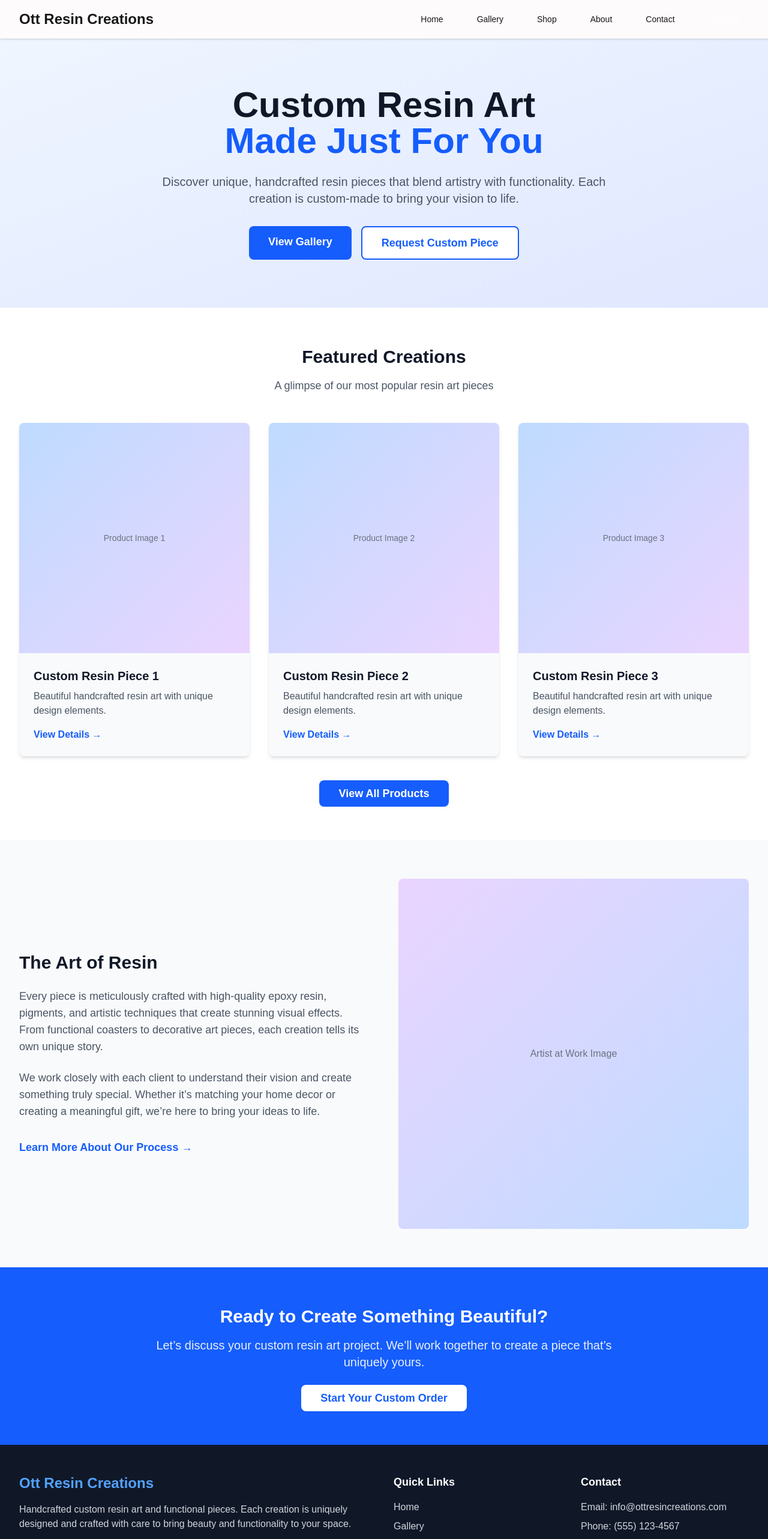
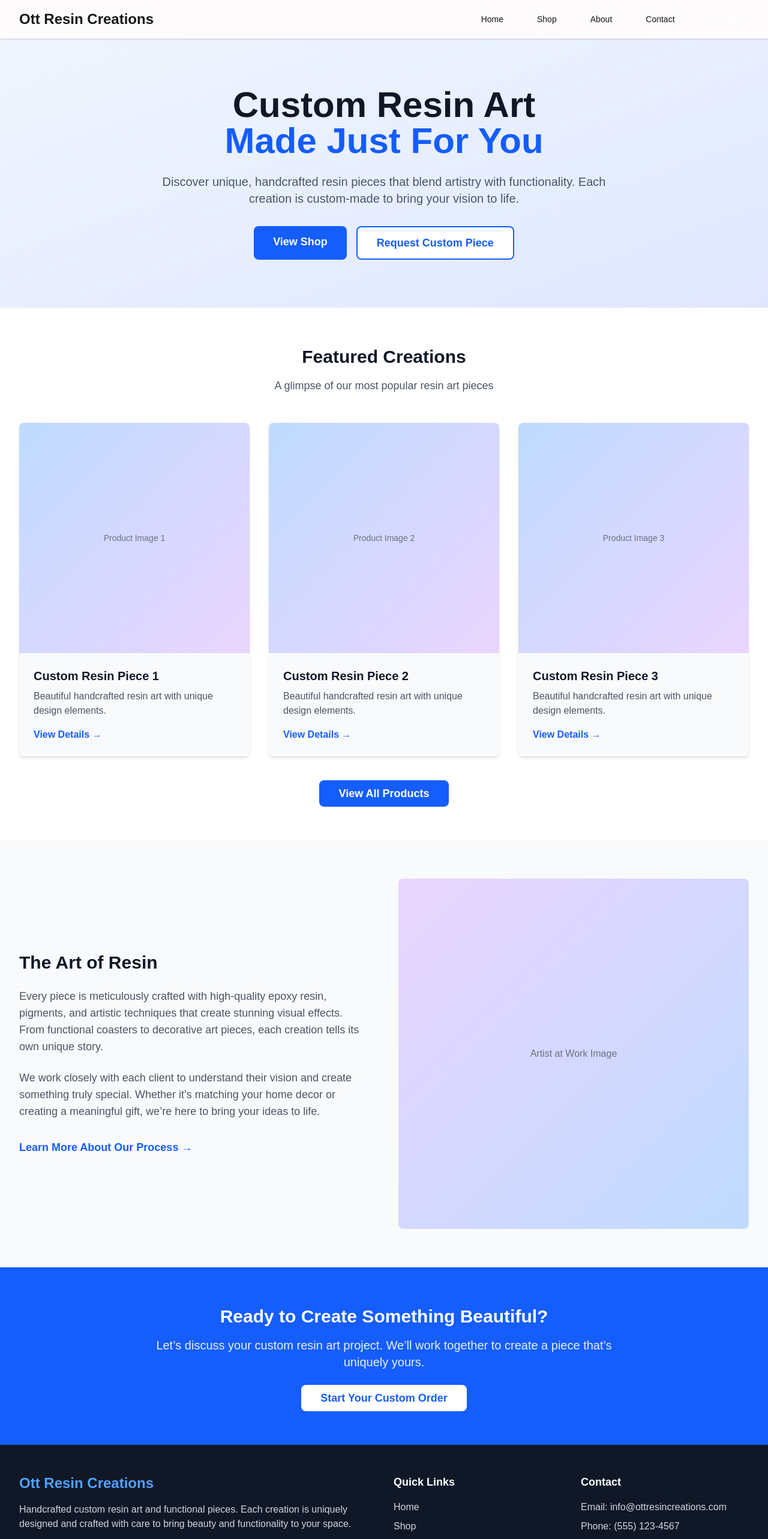
Before and after one commit to Rilex-Solutions/Ott-resin-creations, a Next.js app: page / in a window 1280 px wide. Shown: the top 2566 px of the page at 60% size. Built offline with nearby package versions, Linux system fonts and the light colour scheme.

Commit message:
removal of gallary page

```diff
--- a/src/app/about/page.tsx
+++ b/src/app/about/page.tsx
@@ -193,7 +193,7 @@ export default function AboutPage() {
                 Get In Touch
               </Link>
               <Link
-                href="/gallery"
+                href="/shop"
                 className="bg-blue-500 text-white px-8 py-3 rounded-lg text-lg font-semibold border-2 border-blue-400 hover:bg-blue-400 transition-colors"
               >
                 View My Work
--- a/src/app/page.tsx
+++ b/src/app/page.tsx
@@ -22,10 +22,10 @@ export default function HomePage() {
               </p>
               <div className="flex flex-col sm:flex-row gap-4 justify-center">
                 <Link
-                  href="/gallery"
+                  href="/shop"
                   className="bg-blue-600 text-white px-8 py-3 rounded-lg text-lg font-semibold hover:bg-blue-700 transition-colors"
                 >
-                  View Gallery
+                  View Shop
                 </Link>
                 <Link
                   href="/shop/custom-orders"
--- a/src/components/layout/Footer.tsx
+++ b/src/components/layout/Footer.tsx
@@ -38,8 +38,8 @@ export default function Footer() {
                 </Link>
               </li>
               <li>
-                <Link href="/gallery" className="text-gray-300 hover:text-white transition-colors">
-                  Gallery
+                <Link href="/shop" className="text-gray-300 hover:text-white transition-colors">
+                  Shop
                 </Link>
               </li>
               <li>
--- a/src/components/layout/Header.tsx
+++ b/src/components/layout/Header.tsx
@@ -23,9 +23,6 @@ export default function Header() {
             <div className="ml-10 flex items-baseline space-x-8">
               <Link href="/" className={`text-${components.header.nav} hover:text-${components.header.navHover} px-3 py-2 text-sm font-medium transition-colors`}>
                 Home
-              </Link>
-              <Link href="/gallery" className={`text-${components.header.nav} hover:text-${components.header.navHover} px-3 py-2 text-sm font-medium transition-colors`}>
-                Gallery
               </Link>
               <Link href="/shop" className={`text-${components.header.nav} hover:text-${components.header.navHover} px-3 py-2 text-sm font-medium transition-colors`}>
                 Shop
@@ -67,9 +64,6 @@ export default function Header() {
               <Link href="/" className={`text-${components.header.nav} hover:text-${components.header.navHover} block px-3 py-2 text-sm font-medium`}>
                 Home
               </Link>
-              <Link href="/gallery" className={`text-${components.header.nav} hover:text-${components.header.navHover} block px-3 py-2 text-sm font-medium`}>
-                Gallery
-              </Link>
               <Link href="/shop" className={`text-${components.header.nav} hover:text-${components.header.navHover} block px-3 py-2 text-sm font-medium`}>
                 Shop
               </Link>
```
